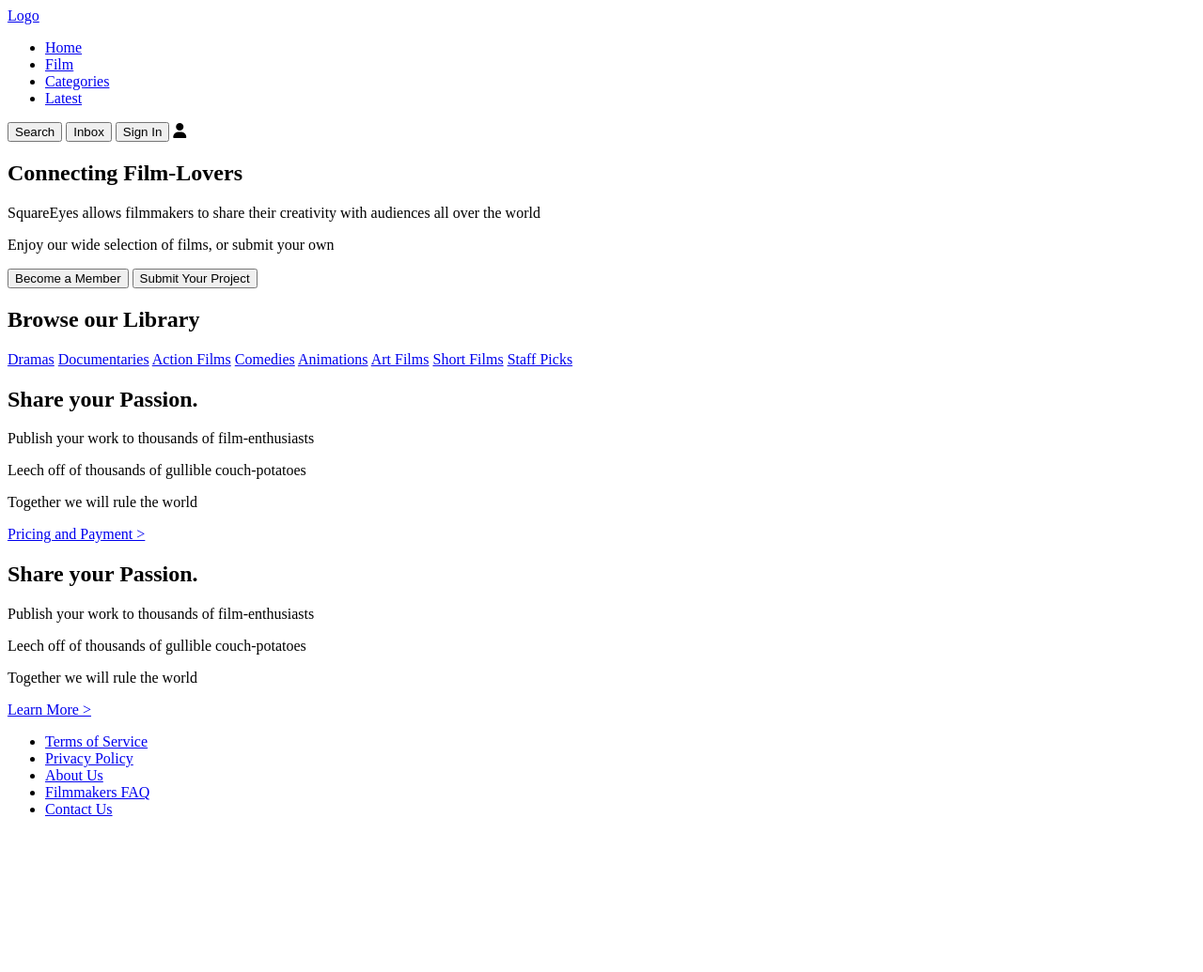
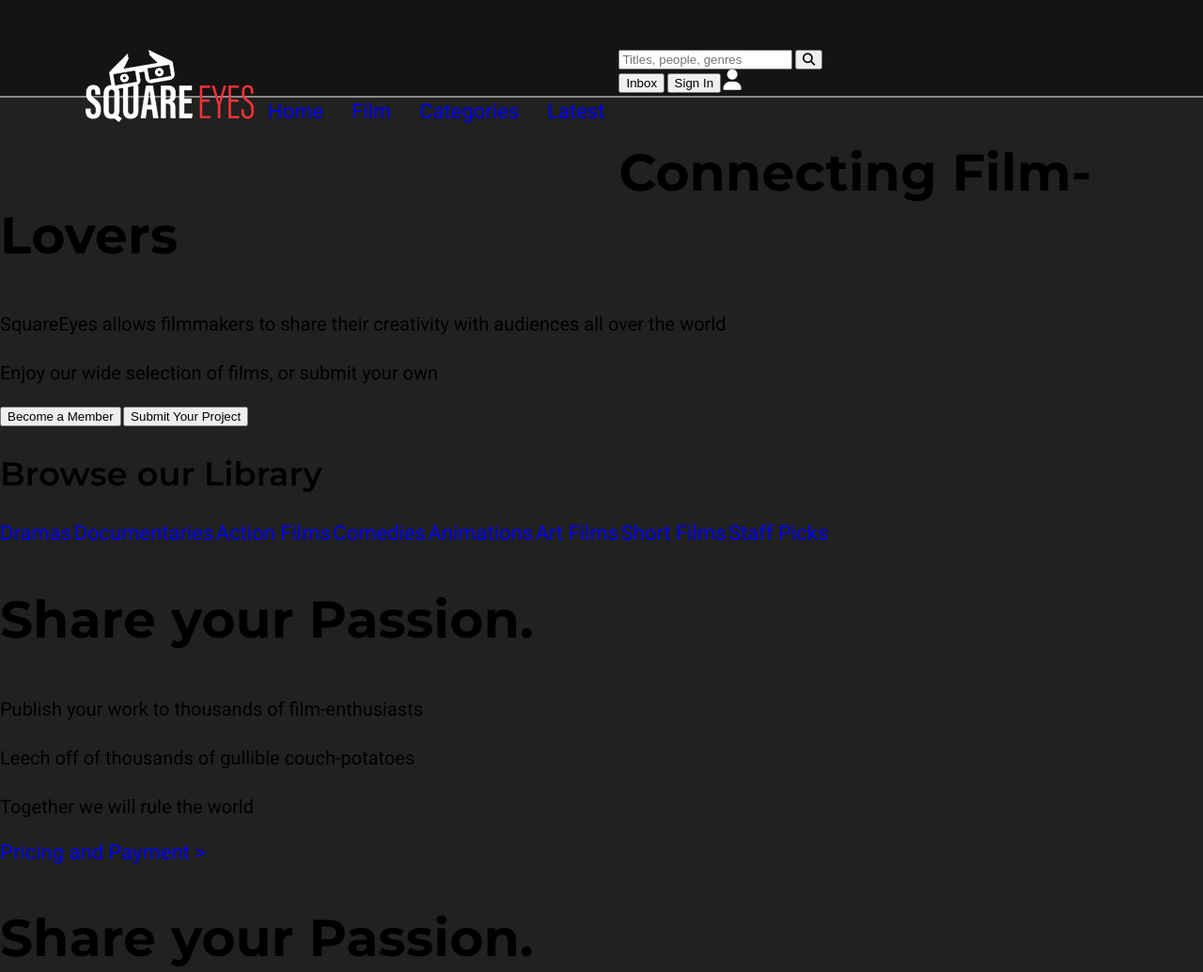
Before and after one commit to Hawkas/CA2Torbjorn, a plain HTML site: page SquareEyes/index.html in a window 1280 px wide. Shown: the top 1035 px of the page at 94% size. Before the commit the page ends 887 px from the top, so only its background shows below. Drawn offline with Linux system fonts and the light colour scheme.

Commit message:
did a bunch of random stuff

```diff
--- a/SquareEyes/index.html
+++ b/SquareEyes/index.html
@@ -1,5 +1,5 @@
 <!DOCTYPE html>
-<html>
+<html lang="en">
   <head>
     <meta charset="UTF-8" />
     <title>Home - SquareEyes</title>
@@ -11,18 +11,24 @@
       src="https://kit.fontawesome.com/ea2405e1e7.js"
       crossorigin="anonymous"
     ></script>
+    <link href="https://fonts.googleapis.com/css2?family=Montserrat:ital,wght@0,400;0,500;0,600;0,700;1,400;1,500;1,600;1,700&family=Roboto:ital,wght@0,300;0,400;0,500;0,700;1,300;1,400;1,500;1,700&display=swap" rel="stylesheet">
   </head>
   <body>
     <header>
-      <a href="./index.html">Logo</a>
+      <h1 class="logo">
+        <a href="index.html"><img src="images/squarelogo.png" alt="SquareEyes Logo"></a>
+      </h1>
       <nav class="topnav">
-        <ul>
+          <ul class="navleft">
             <li><a class="active" href="index.html">Home</a></li>
             <li><a href="film.html">Film</a></li>
             <li><a href="categories.html">Categories</a></li>
             <li><a href="latest.html">Latest</a></li>
           </ul>
-        <button>Search</button>
+          <form class="searchbox" action="search.php">
+            <input type="text" name="search" placeholder="Titles, people, genres">
+            <button type="submit"><i class="fas fa-search"></i></button>
+          </form>
           <button>Inbox</button>
           <button>Sign In</button>
             <label for="user-icon">
@@ -59,14 +65,14 @@
         <a href="films.html">Staff Picks</a>
       </section>
       <section>
-        <h2>Share your Passion.</h2>
+        <h1>Share your Passion.</h1>
         <p>Publish your work to thousands of film-enthusiasts</p>
         <p>Leech off of thousands of gullible couch-potatoes</p>
         <p>Together we will rule the world</p>
         <a href="pricing.html">Pricing and Payment ></a>
       </section>
       <section>
-        <h2>Share your Passion.</h2>
+        <h1>Share your Passion.</h1>
         <p>Publish your work to thousands of film-enthusiasts</p>
         <p>Leech off of thousands of gullible couch-potatoes</p>
         <p>Together we will rule the world</p>
--- a/SquareEyes/styles/styles.css
+++ b/SquareEyes/styles/styles.css
@@ -1,7 +1,76 @@
-#user-dropdown {
-  display: none;
+html {
+  font-size: 62.5%; /* 62.5% of 16px = 10px */
+  box-sizing: border-box;
+  background-color: #212120;
 }
 
+*,
+*:before,
+*:after {
+  box-sizing: inherit;
+}
+
+body {
+  margin: 0;
+  padding: 0;
+}
+
+ul {
+  list-style: none;
+  padding: 0;
+  margin: 0;
+}
+
+h1 {
+  font-family: "Montserrat", Arial, sans-serif;
+  font-size: 5.5rem; /* 55px */
+  font-weight: 700; /* bold */
+  letter-spacing: 0.005em; /* 5 Adobe XD letter spacing units */
+}
+
+h2 {
+  font-family: "Montserrat", Arial, sans-serif;
+  font-size: 3.5rem; /* 35px */
+  font-weight: 600; /* SemiBold */
+  letter-spacing: 0.005em; /* 5 Adobe XD letter spacing units */
+}
+p {
+  font-family: "Roboto", Arial, sans-serif;
+  font-size: 2rem; /* 20px */
+  font-weight: 400; /* Regular */
+  line-height: 1.6;
+}
+
+a {
+  font-family: "Roboto", Arial, sans-serif;
+  font-size: 2.2rem; /* 22px */
+  font-weight: 400; /* Regular */
+  text-decoration: none;
+}
+header {
+  margin: 0;
+  padding: 16px 91px 10px 91px;
+  height: 104px;
+  position: sticky;
+  top: 0;
+  border-bottom: 2px solid rgba(255, 255, 255, 0.5);
+  background-color: #141414;
+  overflow: visible;
+}
+
+.logo img {
+  max-width: 100%;
+  height: auto;
+  float: left;
+}
+ul.navleft a {
+  float: left;
+  padding: 5.3rem 1.5rem 2.3rem 1.5rem;
+  text-align: center;
+  display: block;
+}
+
+#user-dropdown,
 #user-icon {
   display: none;
 }
@@ -9,3 +78,8 @@
 #user-icon:checked ~ #user-dropdown {
   display: block;
 }
+
+.fa-user {
+  font-size: 2.2rem;
+  color: white;
+}
```
Also changed, not shown: SquareEyes/images/Yall-Got-Any-More-Of-That.jpg (deleted), SquareEyes/images/squarelogo.png (added). Lines whose indentation alone changed are shown as unchanged.
